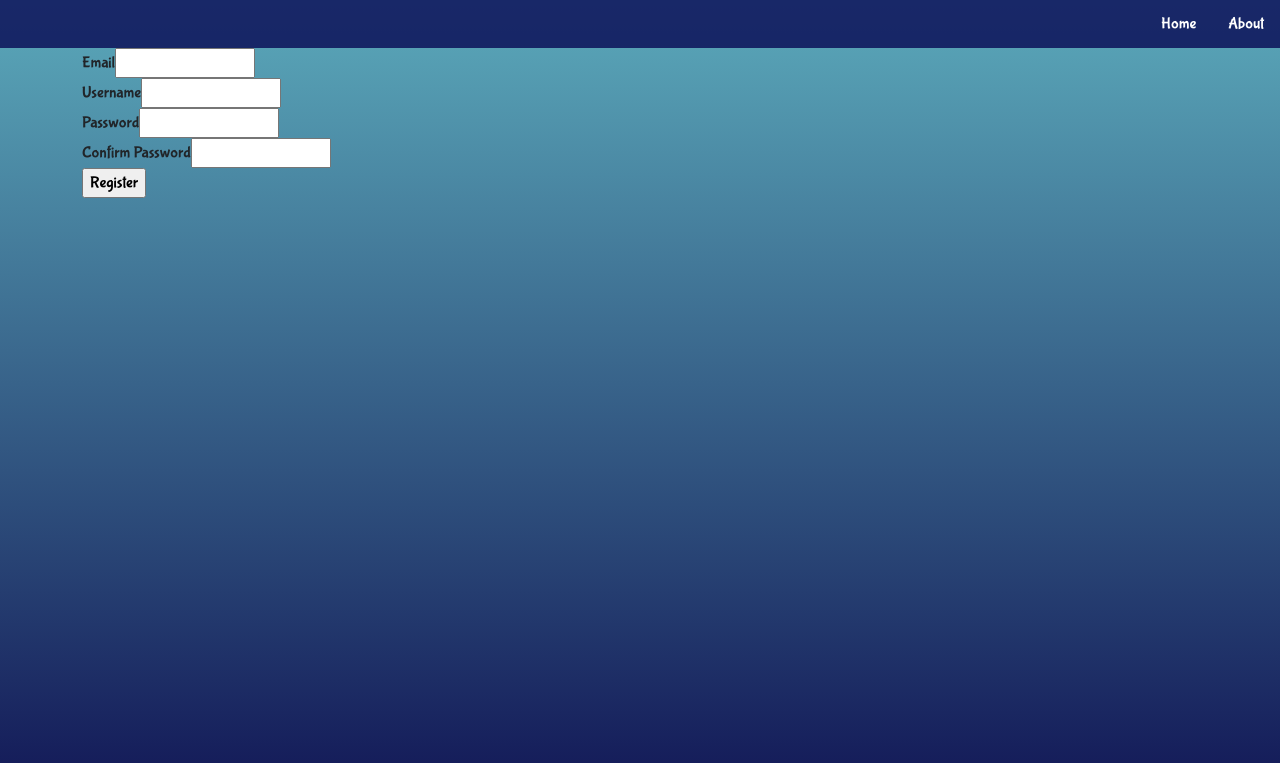
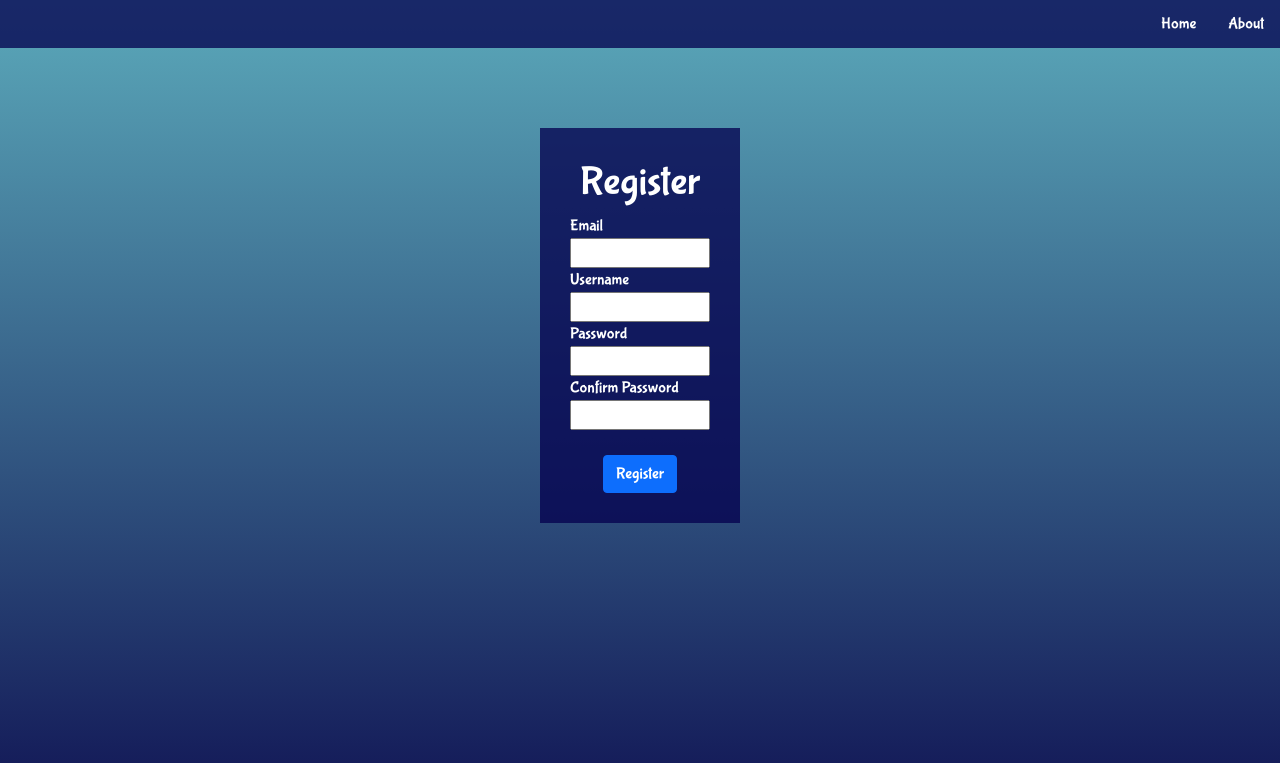
Before and after one commit to zackbeckwith/FINatics, a Flask app: page /register in a window 1280 px wide. Shown: the top 763 px of the page. Run offline with Flask 2, Linux system fonts and the light colour scheme; some libraries are stand-ins or nearby versions.

Commit message:
complete login/register

```diff
--- a/myapp/static/style.css
+++ b/myapp/static/style.css
@@ -91,6 +91,35 @@ a:hover{
   width: 50vh;
 }
 
+/* login/register page */
+
+.loginregister{
+  color: white;
+  background-color: rgba(4, 0, 79, 0.763);
+  width: fit-content;
+  height: fit-content;
+  display:flex;
+  justify-content: center;
+  align-items: center;
+  margin: 10vh auto;
+  text-align: center;
+  padding: 30px;
+}
+.loginregister_form-label{
+  display:grid;
+  grid-template-columns: max-content max-content;
+  grid-gap:5px;
+}
+.loginregister_form-input{
+  display: inline-block;
+  grid-gap:5px;
+}
+
+.loginregister_button {
+  padding-top: 25px;
+  color: whitesmoke;
+}
+
 @media only screen and (max-width: 768px) {
   /* nav */
   .nav {
--- a/myapp/templates/register.html
+++ b/myapp/templates/register.html
@@ -1,12 +1,36 @@
 {% extends "base.html" %}
 {% block content %}
-
-<form method="POST">
-    {{form.hidden_tag()}}
-    {{form.email.label}}{{form.email}}<br>
-    {{form.username.label}}{{form.username}}<br>
-    {{form.password.label}}{{form.password}}<br>
-    {{form.pass_confirm.label}}{{form.pass_confirm}}<br>
-    {{form.submit()}}
-</form>
+<div class="loginregister">
+    <form method="POST">
+        <h1>Register</h1>
+        {{form.hidden_tag()}}
+        <div class="loginregister_form-label">
+            {{form.email.label}}
+        </div>
+        <div class="loginregister_form-input">
+            {{form.email}}<br>
+        </div>
+        <div class="loginregister_form-label">
+            {{form.username.label}}
+        </div>
+        <div class="loginregister_form-input">
+            {{form.username}}<br>
+        </div>
+        <div class="loginregister_form-label">
+            {{form.password.label}}
+        </div>
+        <div class="loginregister_form-input">
+            {{form.password}}<br>
+        </div>
+        <div class="loginregister_form-label">
+            {{form.pass_confirm.label}}
+        </div>
+        <div class="loginregister_form-input">
+            {{form.pass_confirm}}<br>
+        </div>
+        <div class="loginregister_button">
+        {{form.submit(class="loginregister_button btn btn-primary")}}
+        </div>
+    </form>
+</div>
 {% endblock %}
```
Also changed, not shown: myapp/templates/login.html (+21 -8 lines).
